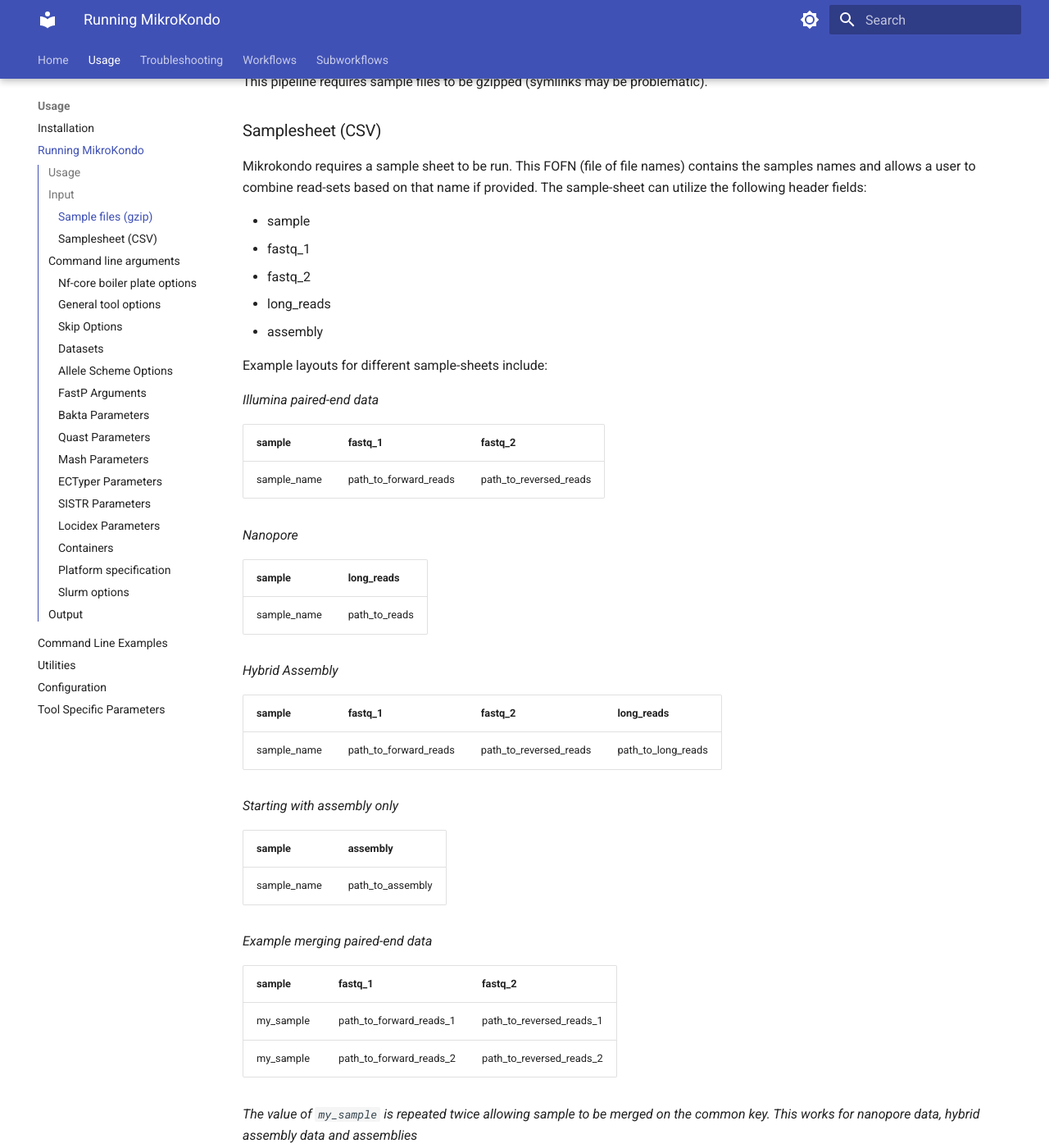
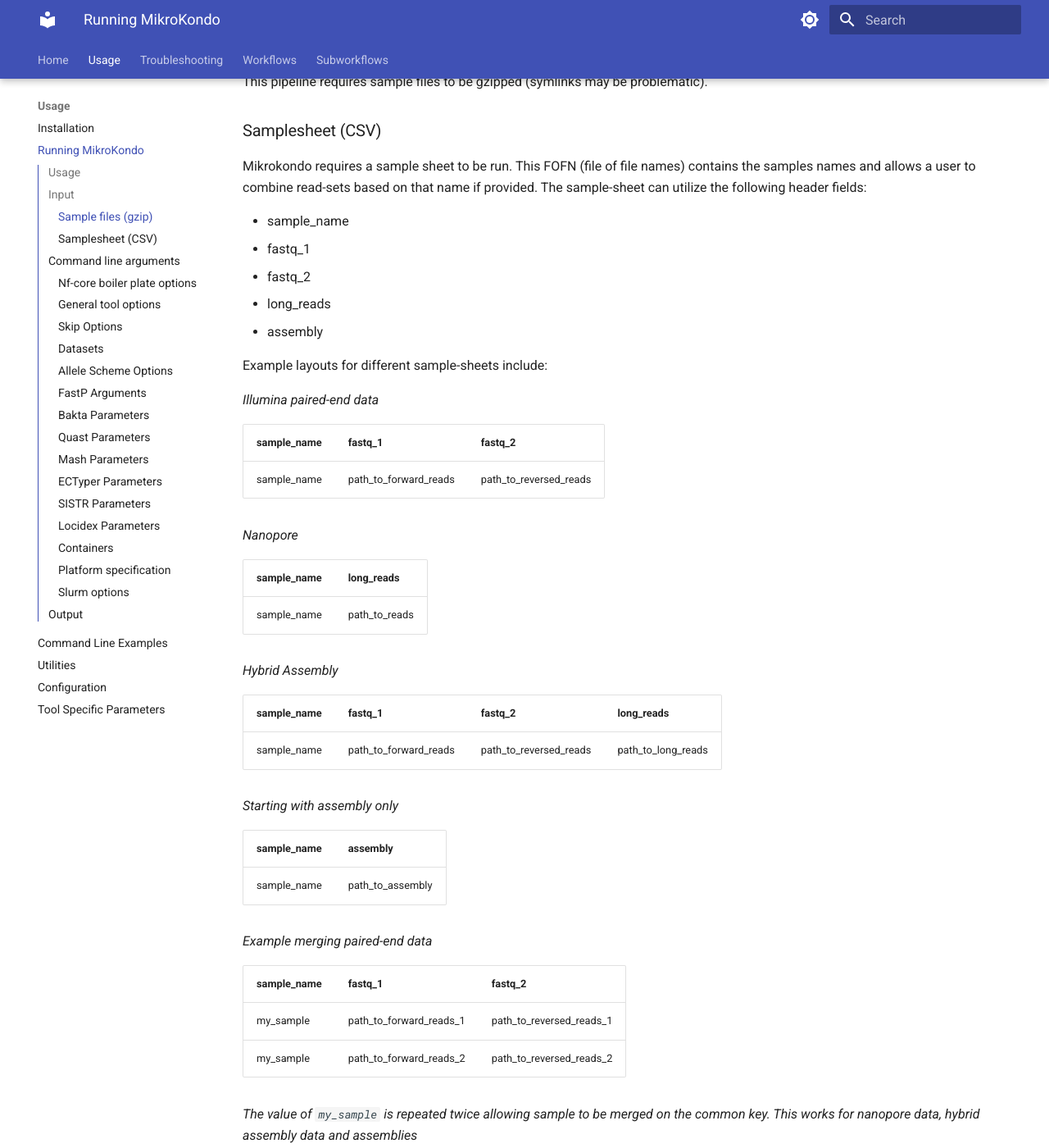
Before and after one commit to phac-nml/mikrokondo, an MkDocs documentation site: the page built from docs/usage/usage.md, in a window 1280 px wide and 1400 px high, scrolled down 505 px. Shown: the whole window at 82% size. Built offline with MkDocs 1.6.1 and Material for MkDocs 9.7.7, drawn with Linux system fonts in a browser that asks for light colours.

```diff
--- a/docs/usage/usage.md
+++ b/docs/usage/usage.md
@@ -17,7 +17,7 @@ This pipeline requires sample files to be gzipped (symlinks may be problematic).
 ### Samplesheet (CSV)
 Mikrokondo requires a sample sheet to be run. This FOFN (file of file names) contains the samples names and allows a user to combine read-sets based on that name if provided. The sample-sheet can utilize the following header fields:
 
-- sample
+- sample_name
 - fastq_1
 - fastq_2
 - long_reads
@@ -28,31 +28,31 @@ Example layouts for different sample-sheets include:
 
 _Illumina paired-end data_
 
-|sample|fastq_1|fastq_2|
+|sample_name|fastq_1|fastq_2|
 |------|-------|-------|
 |sample_name|path_to_forward_reads|path_to_reversed_reads|
 
 _Nanopore_
 
-|sample|long_reads|
+|sample_name|long_reads|
 |------|----------|
 |sample_name|path_to_reads|
 
 _Hybrid Assembly_
 
-|sample|fastq_1|fastq_2|long_reads|
+|sample_name|fastq_1|fastq_2|long_reads|
 |-------|-------|------|----------|
 |sample_name|path_to_forward_reads|path_to_reversed_reads|path_to_long_reads|
 
 _Starting with assembly only_
 
-|sample|assembly|
+|sample_name|assembly|
 |------|--------|
 |sample_name|path_to_assembly|
 
 _Example merging paired-end data_
 
-|sample|fastq_1|fastq_2|
+|sample_name|fastq_1|fastq_2|
 |------|-------|-------|
 |my_sample|path_to_forward_reads_1|path_to_reversed_reads_1|
 |my_sample|path_to_forward_reads_2|path_to_reversed_reads_2|
```
Also changed, not shown: CHANGELOG.md (+9 -1 lines), 1 other file.
